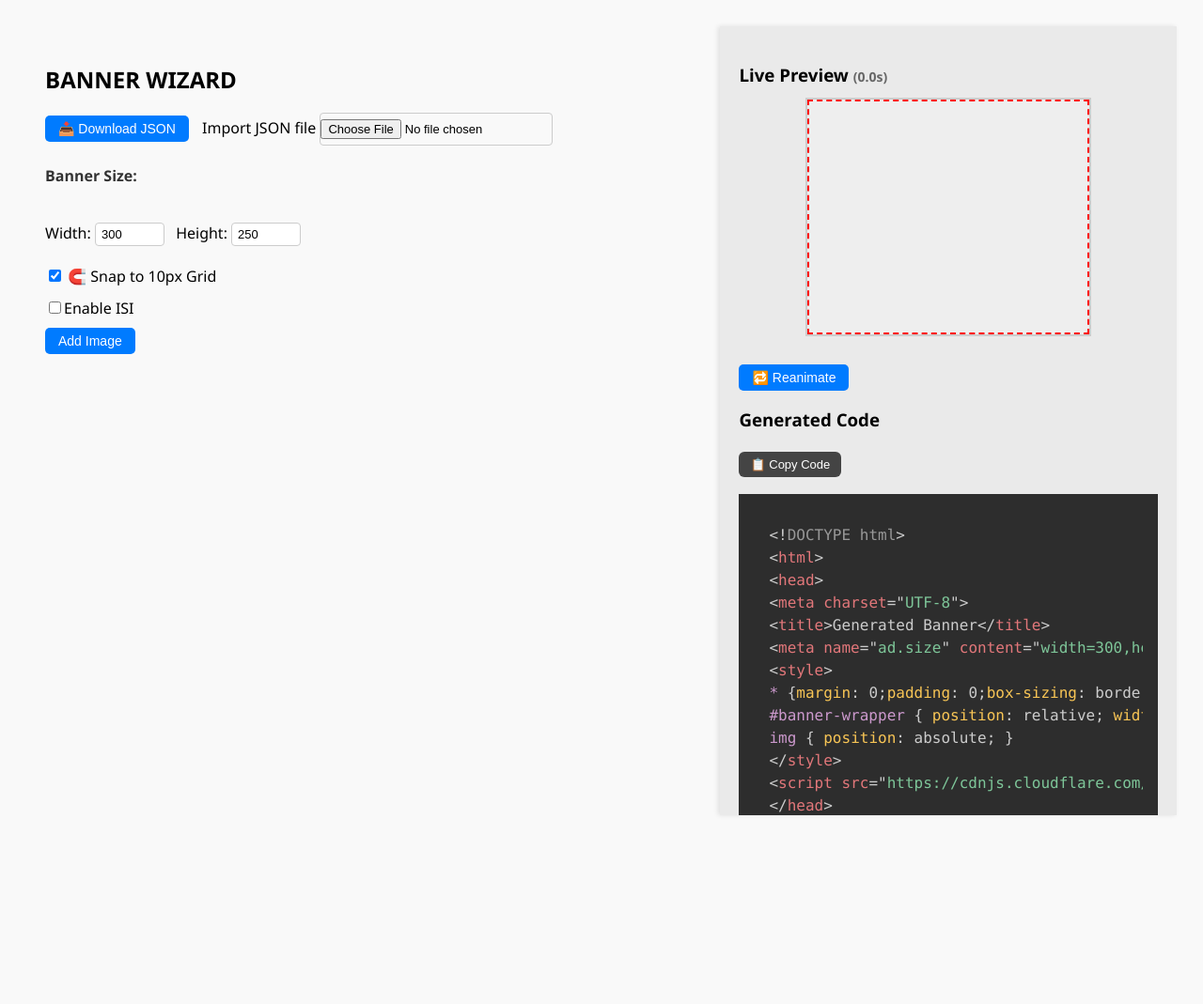
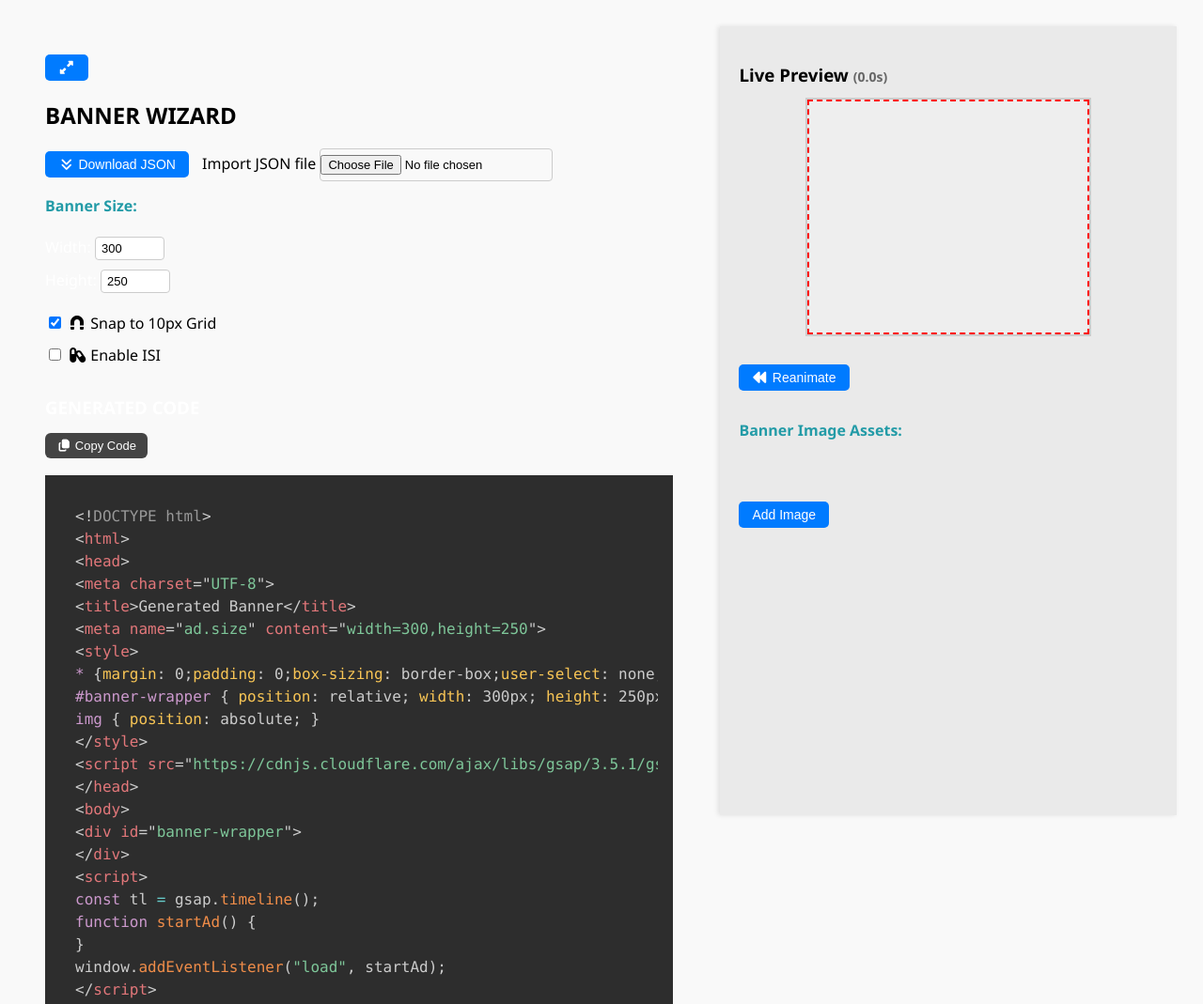
Before and after one commit to shabarishshetty14/bannerwizard, a plain HTML site: page index.html in a window 1280 px wide. Shown: the top 1069 px of the page at 94% size. Before the commit the page ends 896 px from the top, so only its background shows below. Drawn offline with Linux system fonts and the light colour scheme.

Commit message:
Updated UI Design interface

```diff
--- a/index.html
+++ b/index.html
@@ -1,10 +1,12 @@
 <!--
 =====================================================
- Live HTML Banner Builder
+ BANNER WIZARD TOOL
  Author: Shabarish Shetty
  License: © 2025 Shabarish Shetty. All rights reserved.
  Website: https://bannerwizard.vercel.app/
  Description: Interactive HTML banner creation tool with live preview and GSAP animations.
+ Developer: Shabarish Shetty (shabarish.shetty@indegene.com)
+ UI Designer: Anusha RK (anusha.rk@indegene.com)
 =====================================================
 -->
 
@@ -15,42 +17,72 @@
   <title>Banner Wizard Tool</title>
   <link href="./css/style.css" rel="stylesheet" />
   <link href="./lib/css/prism-tomorrow.min.css" rel="stylesheet" />
+  <link rel="stylesheet" href="https://cdnjs.cloudflare.com/ajax/libs/font-awesome/7.0.0/css/all.min.css">
 </head>
 <body>
 
-  <div id="leftPanel">
-          <h2>BANNER WIZARD</h2>
-    <button id="downloadJsonBtn">📥 Download JSON</button>
+<div id="leftPanel">
+  <button id="toggleLeftPanel"><i class="fa-solid fa-up-right-and-down-left-from-center"></i></button>
+  <div class="panel-header">
+    <h2 class="banner-wizards">BANNER WIZARD</h2>
+  </div>
+  <div class="globalSettings" style="margin-bottom:2rem">
+    <button id="downloadJsonBtn"><i class="fa-solid fa-angles-down"></i> Download JSON</button>
     <label>Import JSON file</label>
     <input type="file" id="importJsonInput" accept=".json" />
 
     <!-- Banner size controls -->
-    <div style="margin-top:16px;margin-bottom:16px;">
-      <label><strong>Banner Size:</strong></label><br>
-      Width: <input type="number" id="bannerWidthInput" value="300" style="width:60px;" />
+    <div style="margin-top:5px;margin-bottom:16px;color:#fff;">
+      <label><strong style="color: #239BA7; padding-top: 5px; padding-bottom: 5px;">Banner Size:</strong></label>
+      Width: <input type="number" id="bannerWidthInput" value="300" style="width:60px;" /> <br>
       Height: <input type="number" id="bannerHeightInput" value="250" style="width:60px;" />
     </div>
     <div style="margin-top: 12px;">
-      <label><input type="checkbox" id="snapToGridToggle" checked> 🧲 Snap to 10px Grid</label>
+      <label>
+        <input type="checkbox" id="snapToGridToggle" class="checkBoxDesign" checked>
+        <i class="fa-solid fa-magnet" style="transform: rotate(180deg)"></i> Snap to 10px Grid
+      </label>
     </div>
     <div style="margin-top: 12px;">
-      <label><input type="checkbox" id="enableIsiCheckbox" />Enable ISI</label>
+      <label>
+        <input type="checkbox" id="enableIsiCheckbox" class="checkBoxDesign" />
+        <i class="fa-solid fa-capsules"></i> Enable ISI
+      </label>
+    </div>
+</div>
+
+  <h3 style="margin-bottom: 5px;color: #fff; text-transform: uppercase;">Generated Code</h3>
+  <button id="copyCodeBtn"><i class="fa-solid fa-copy"></i> Copy Code</button>
+  <pre><code id="outputCode" class="language-html"></code></pre>
+</div>
+
+<div id="rightPanel">
+  <div class="preview-fixed">
+    <h3>
+      Live Preview
+      <span style="font-size: 14px; color: #666;" id="durationDisplay">(0s)</span>
+    </h3>
+    <div id="previewArea"></div>
+    <button onclick="reanimate()">
+      <i class="fa-solid fa-backward"></i> Reanimate
+    </button>
+  </div>
+
+  <div class="create-banner">
+
+
+    <!-- Banner size controls -->
+    <div style="margin-top:16px;margin-bottom:16px;">
+      <label><strong style="color: #239BA7; padding-top: 15px; padding-bottom: 5px;">Banner Image Assets:</strong></label><br>
+
     </div>
 
 
     <div id="controls"></div>
     <button id="addImageBtn">Add Image</button>
   </div>
+</div>
 
-  <div id="rightPanel">
-    <h3>Live Preview <span style="font-size: 14px; color: #666;" id="durationDisplay">(0s)</span></h3>
-    <div id="previewArea"></div>
-    <button onclick="reanimate()">🔁 Reanimate</button>
-
-    <h3>Generated Code</h3>
-    <button id="copyCodeBtn">📋 Copy Code</button>
-    <pre><code id="outputCode" class="language-html"></code></pre>
-  </div>
 
   <!-- External Libraries -->
   <script src="./lib/js/prism.min.js"></script>
```
